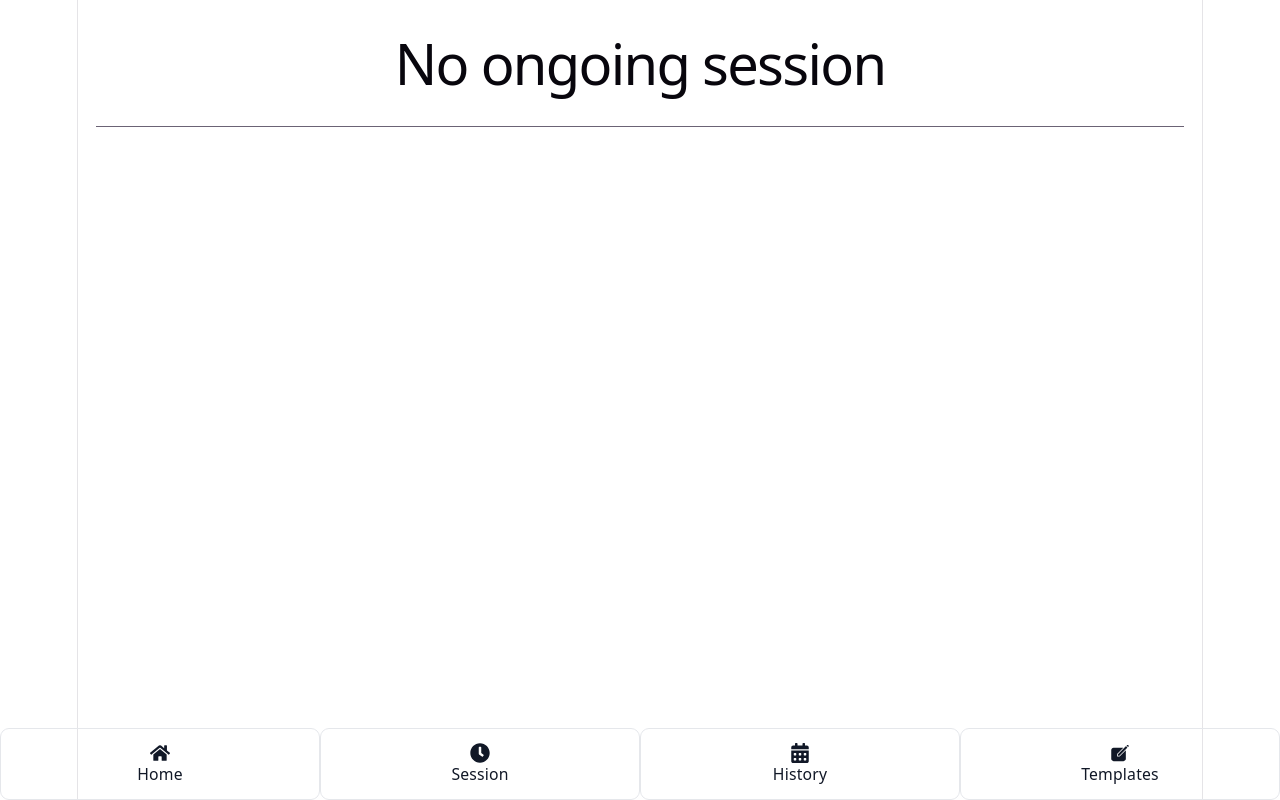
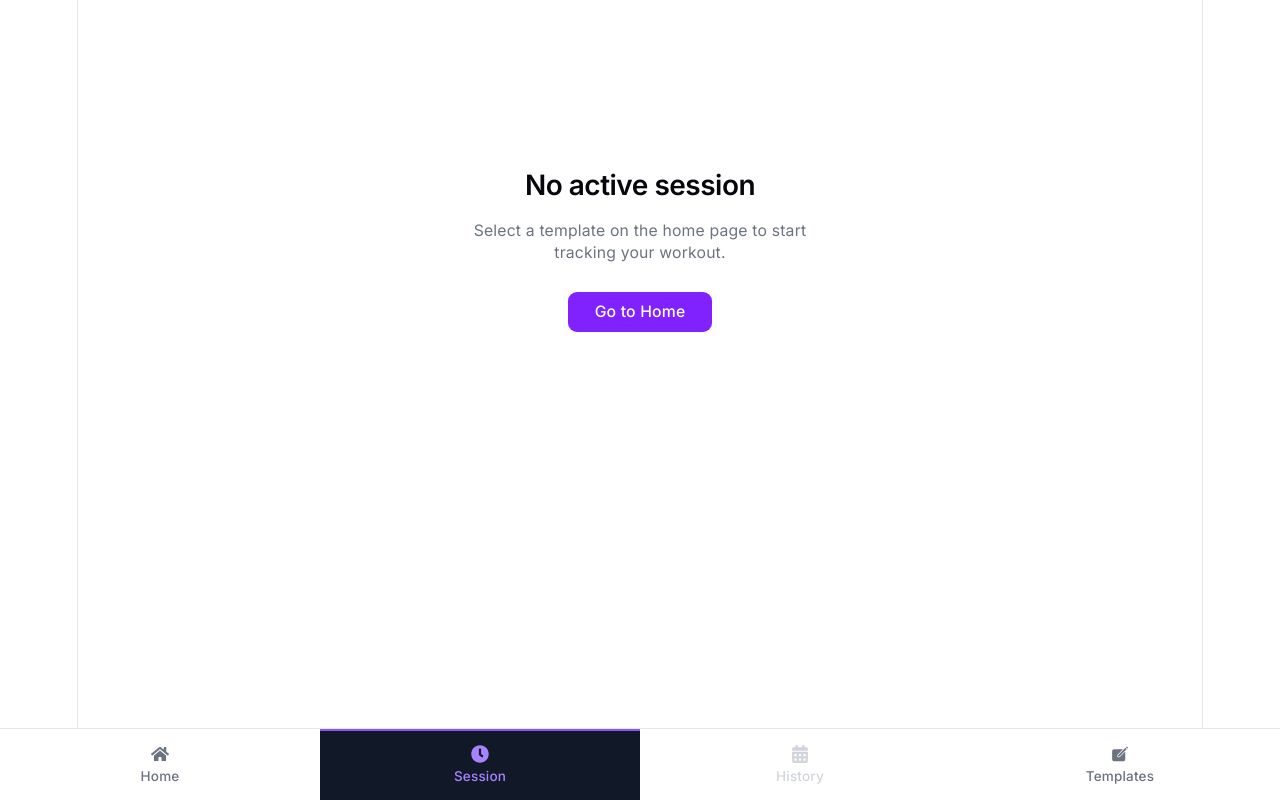
Before and after one commit to maciejbugaj/gymTracker-frontend, a React (Vite) app: page /session in a window 1280 px wide. Built offline with nearby package versions, Linux system fonts and the light colour scheme; no server answers.

Commit message:
improved UI

```diff
--- a/index.html
+++ b/index.html
@@ -4,7 +4,11 @@
     <meta charset="UTF-8" />
     <link rel="icon" type="image/svg+xml" href="/favicon.svg" />
     <meta name="viewport" content="width=device-width, initial-scale=1.0" />
+    <meta name="theme-color" content="#16171d" />
     <title>Gym Tracker</title>
+    <link rel="preconnect" href="https://fonts.googleapis.com" />
+    <link rel="preconnect" href="https://fonts.gstatic.com" crossorigin />
+    <link href="https://fonts.googleapis.com/css2?family=Inter:wght@400;500;600&family=JetBrains+Mono:wght@500&display=swap" rel="stylesheet" />
   </head>
   <body>
     <div id="root"></div>
--- a/src/components/BreakTimer.tsx
+++ b/src/components/BreakTimer.tsx
@@ -38,18 +38,15 @@ export default function BreakTimer() {
         setBreakTimer(BREAK_DURATION)
     }
     return (
-        <div className='grid grid-cols-6 gap-4 mt-4'>
-            <div className='col-start-1 col-end-3 font-bold'>
-                Break Timer
+        <div className='flex items-center gap-4 px-4 py-3 border-t border-b border-gray-700/50'>
+            <div className='flex flex-col'>
+                <span className="text-xs text-gray-500 uppercase tracking-wider font-medium mb-0.5">Break</span>
+                <span className={`timer text-2xl ${isOnBreak && breakTimer <= 10000 ? 'text-red-400' : isOnBreak ? 'text-violet-400' : ''}`}>
+                    {prettyMilliseconds(breakTimer, { secondsDecimalDigits: 0 })}
+                </span>
             </div>
-
-            <div className='col-start-1 col-end-3 '>
-                <p className='text-2xl'>{prettyMilliseconds(breakTimer)}</p>
-            </div>
-            <div className='col-end-4 col-start-5' >
-                <Button color="alternative" size="sm" onClick={onBreakStart}>Start Break </Button>
-            </div>
-            <div className='col-end-5 col-start-6 ml-6' >
+            <div className='flex gap-2 ml-auto'>
+                <Button color="alternative" size="sm" onClick={onBreakStart} disabled={isOnBreak && breakTimer > 0}>Start</Button>
                 <Button color="alternative" size="sm" onClick={onBreakReset}>Reset</Button>
             </div>
         </div>
--- a/src/components/NavBarMobile.tsx
+++ b/src/components/NavBarMobile.tsx
@@ -1,29 +1,32 @@
-import { Button } from "flowbite-react";
-import { useNavigate } from "react-router-dom";
+import { Link, useLocation } from "react-router-dom";
 import { FaHome, FaClock, FaCalendarAlt } from "react-icons/fa";
 import { IoIosCreate } from "react-icons/io";
 
+const baseClass = "inline-flex flex-col h-full w-full items-center justify-center px-5 transition-colors focus-visible:outline-none focus-visible:ring-2 focus-visible:ring-inset focus-visible:ring-violet-500 font-medium text-xs gap-1";
+const activeClass = "bg-gray-900 text-violet-400 dark:bg-gray-900 border-t-2 border-violet-500";
+const inactiveClass = "bg-white text-gray-500 hover:text-gray-900 hover:bg-gray-50 dark:bg-gray-800 dark:text-gray-400 dark:hover:text-white dark:hover:bg-gray-700 border-t-2 border-transparent";
+
 export default function NavBarMobile() {
-    const navigate = useNavigate();
+    const { pathname } = useLocation();
     return (
-        <div className="fixed bottom-0 left-0 z-50 w-full h-16 border-default">
-            <div className="grid h-full grid-cols-4 mx-auto font-medium">
-                <Button color="alternative" className="inline-flex flex-col h-full items-center justify-center px-5" onClick={() => navigate('/')}>
-                    <FaHome size={20} />
-                    <span className="text-sm">Home</span>
-                </Button>
-                <Button color="alternative" className="inline-flex flex-col h-full items-center justify-center px-5" onClick={() => navigate('/session')}>
-                    <FaClock size={20} />
-                    <span className="text-sm">Session</span>
-                </Button>
-                <Button color="alternative" className="inline-flex flex-col h-full items-center justify-center px-5" disabled>
-                    <FaCalendarAlt size={20} />
-                    <span className="text-sm">History</span>
-                </Button>
-                <Button color="alternative" className="inline-flex flex-col h-full items-center justify-center px-5" onClick={() => navigate('/templates')}>
-                    <IoIosCreate size={20} />
-                    <span className="text-sm">Templates</span>
-                </Button>
+        <div className="fixed bottom-0 left-0 z-50 w-full h-16 border-t border-gray-200 dark:border-gray-700 bg-white dark:bg-gray-800">
+            <div className="grid h-full grid-cols-4 mx-auto">
+                <Link to="/" className={`${baseClass} ${pathname === '/' ? activeClass : inactiveClass}`}>
+                    <FaHome size={18} aria-hidden="true" />
+                    <span>Home</span>
+                </Link>
+                <Link to="/session" className={`${baseClass} ${pathname === '/session' ? activeClass : inactiveClass}`}>
+                    <FaClock size={18} aria-hidden="true" />
+                    <span>Session</span>
+                </Link>
+                <button disabled className={`${baseClass} bg-white dark:bg-gray-800 text-gray-300 dark:text-gray-600 cursor-not-allowed border-t-2 border-transparent`}>
+                    <FaCalendarAlt size={18} aria-hidden="true" />
+                    <span>History</span>
+                </button>
+                <Link to="/templates" className={`${baseClass} ${pathname === '/templates' ? activeClass : inactiveClass}`}>
+                    <IoIosCreate size={18} aria-hidden="true" />
+                    <span>Templates</span>
+                </Link>
             </div>
         </div>
     )
--- a/src/components/SessionDuration.tsx
+++ b/src/components/SessionDuration.tsx
@@ -22,8 +22,9 @@ export default function SessionDuration({ startedAt }: SessionDurationProps) {
     }, [startedAt])
 
     return (
-        <div>
-            Session Duration: {prettyMilliseconds(elapsedTime)}
+        <div className="px-4 pb-4 flex items-baseline gap-3">
+            <span className="timer">{prettyMilliseconds(elapsedTime, { secondsDecimalDigits: 0 })}</span>
+            <span className="text-xs text-gray-500 uppercase tracking-wider font-medium">elapsed</span>
         </div>
     )
 }
--- a/src/index.css
+++ b/src/index.css
@@ -15,9 +15,9 @@
   --shadow:
     rgba(0, 0, 0, 0.1) 0 10px 15px -3px, rgba(0, 0, 0, 0.05) 0 4px 6px -2px;
 
-  --sans: system-ui, 'Segoe UI', Roboto, sans-serif;
-  --heading: system-ui, 'Segoe UI', Roboto, sans-serif;
-  --mono: ui-monospace, Consolas, monospace;
+  --sans: 'Inter', system-ui, sans-serif;
+  --heading: 'Inter', system-ui, sans-serif;
+  --mono: 'JetBrains Mono', ui-monospace, Consolas, monospace;
 
   font: 18px/145% var(--sans);
   letter-spacing: 0.18px;
@@ -78,25 +78,56 @@ h2 {
 }
 
 h1 {
-  font-size: 56px;
-  letter-spacing: -1.68px;
-  margin: 32px 0;
-  @media (max-width: 1024px) {
-    font-size: 36px;
-    margin: 20px 0;
-  }
+  font-size: 28px;
+  font-weight: 600;
+  letter-spacing: -0.5px;
+  margin: 24px 0 4px;
+  text-wrap: balance;
 }
 h2 {
-  font-size: 24px;
-  line-height: 118%;
-  letter-spacing: -0.24px;
-  margin: 0 0 8px;
-  @media (max-width: 1024px) {
-    font-size: 20px;
-  }
+  font-size: 13px;
+  font-weight: 600;
+  line-height: 100%;
+  letter-spacing: 0.08em;
+  text-transform: uppercase;
+  color: var(--text);
+  margin: 0 0 12px;
+}
+h3 {
+  font-size: 14px;
+  font-weight: 500;
+  color: var(--text);
+  margin: 0;
+}
+
+.timer {
+  font-family: var(--mono);
+  font-size: 2.5rem;
+  font-weight: 500;
+  letter-spacing: 0.04em;
+  font-variant-numeric: tabular-nums;
+  color: var(--text-h);
+}
+
+.stat-number {
+  font-family: var(--mono);
+  font-variant-numeric: tabular-nums;
+  color: var(--text-h);
 }
 p {
   margin: 0;
+}
+
+button,
+a,
+[role="button"] {
+  touch-action: manipulation;
+}
+
+@media (prefers-reduced-motion: reduce) {
+  .animate-pulse {
+    animation: none;
+  }
 }
 
 code,
--- a/src/pages/Session.tsx
+++ b/src/pages/Session.tsx
@@ -1,4 +1,6 @@
 
+import { useState } from 'react';
+import { Link } from 'react-router-dom';
 import BreakTimer from '../components/BreakTimer';
 import { Button } from 'flowbite-react';
 import SessionDuration from '../components/SessionDuration';
@@ -13,6 +15,7 @@ export default function Session() {
     const workoutTemplateName = useStore((state) => state.ongoingSession?.workoutTemplateName)
     const startedAt = useStore((state) => state.ongoingSession?.startedAt)
     const { mutate: finishSession } = useFinishSession()
+    const [confirmFinish, setConfirmFinish] = useState(false)
 
 
     function handleFinishSession() {
@@ -27,17 +30,20 @@ export default function Session() {
 
     if (!sessionId) {
         return (
-            <div className='w-full px-4'>
-                <div className='p-4 border-b'>
-                    <h1>No ongoing session</h1>
-                </div>
+            <div className='w-full px-4 flex flex-col items-center justify-center min-h-[60vh] gap-4 text-center'>
+                <h1 className="text-gray-300">No active session</h1>
+                <p className="text-gray-500 text-sm max-w-xs">Select a template on the home page to start tracking your workout.</p>
+                <Link to="/" className="mt-2 px-6 py-2 rounded-lg bg-violet-600 hover:bg-violet-500 text-white text-sm font-medium transition-colors">
+                    Go to Home
+                </Link>
             </div>
         )
     }
 
     return (
         <div className='w-full px-4'>
-            <div className='p-4'>
+            <div className='px-4 pt-6 pb-2'>
+                <p className="text-xs font-semibold tracking-widest text-violet-400 uppercase mb-1">Active Session</p>
                 <h1>{workoutTemplateName}</h1>
             </div>
             <SessionDuration startedAt={startedAt} />
@@ -45,12 +51,19 @@ export default function Session() {
             <div className='grid'>
                 <div className="m-2">
                     <div className="flex">
-                        <h3>LOG SETS</h3>
+                        <h2>Log Sets</h2>
                     </div>
                 </div>
                 <LogExerciseCard />
-                <div className='flex mt-4 mb-20'>
-                    <Button className='w-full' color='alternative' size='lg' onClick={handleFinishSession}>Finish Session</Button>
+                <div className='flex gap-2 mt-4 mb-20'>
+                    {!confirmFinish ? (
+                        <Button className='w-full' color='alternative' size='lg' onClick={() => setConfirmFinish(true)}>Finish Session</Button>
+                    ) : (
+                        <>
+                            <Button className='w-full' color='failure' size='lg' onClick={handleFinishSession}>Confirm Finish</Button>
+                            <Button className='w-full' color='alternative' size='lg' onClick={() => setConfirmFinish(false)}>Cancel</Button>
+                        </>
+                    )}
                 </div>
             </div>
         </div>
--- a/src/pages/Templates.tsx
+++ b/src/pages/Templates.tsx
@@ -8,13 +8,11 @@ export default function Templates() {
         <div className='w-full px-4 pb-16'>
             <div className='p-4'>
                 <h1>Templates</h1>
-                <h3>Manage templates</h3>
+                <p className="text-gray-500 text-sm">Manage your workout templates</p>
             </div>
             <div className='grid'>
-                <div className="mt-2">
-                    <div className="flex">
-                        <h3>YOUR TEMPLATES</h3>
-                    </div>
+                <div className="mt-2 mb-1">
+                    <h2>Your Templates</h2>
                 </div>
                 {workoutTemplates?.map(template => (
                     <TemplateCard template={template} isLoading={isLoadingTemplates} error={errorTemplates} key={template.id} />
```
Also changed, not shown: src/components/LastSessionCard.tsx (+11 -7 lines), src/components/LogExerciseCard.tsx (+12 -9 lines), src/components/NewSessionCard.tsx (+33 -16 lines), src/components/TemplateCard.tsx (+23 -18 lines), src/pages/HomePage.tsx (+18 -6 lines).
